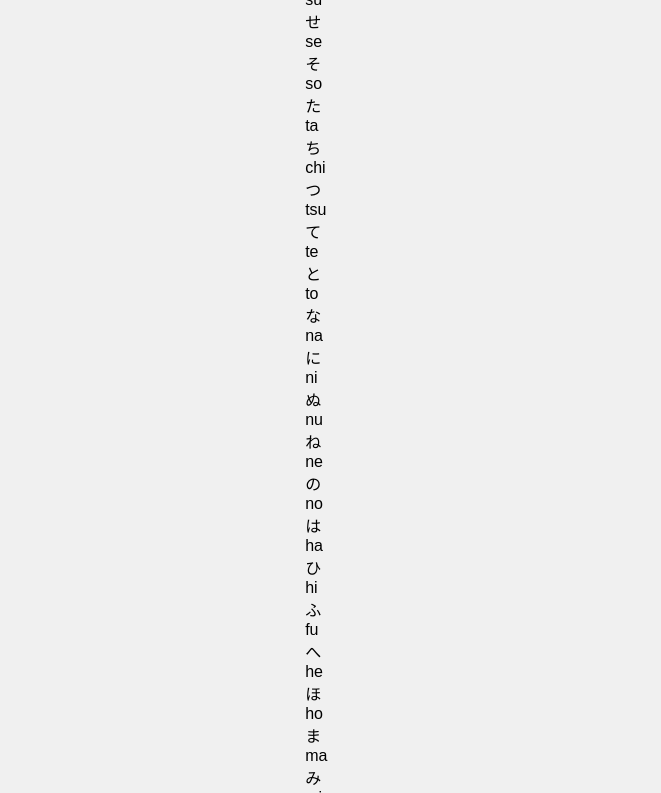
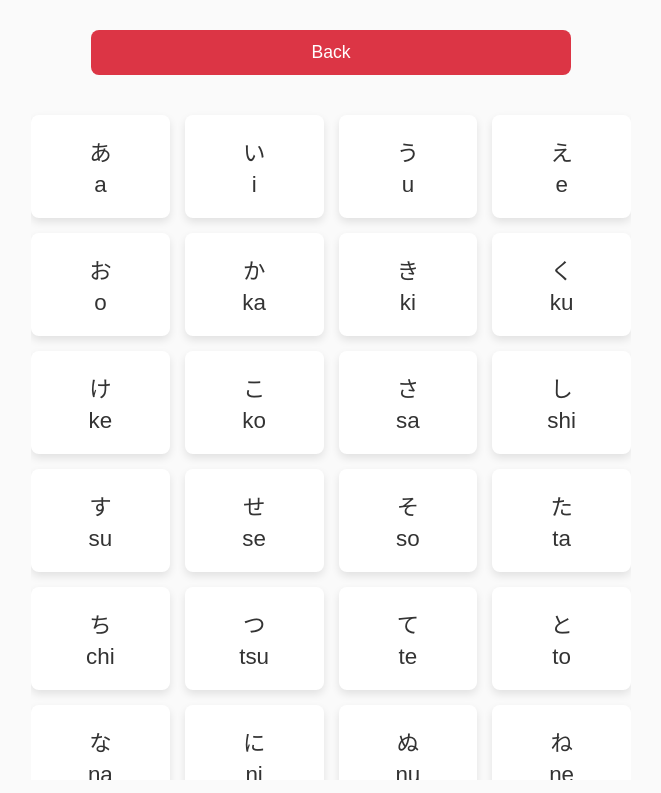
Before and after one commit to Learnjapaneselanguage/Study, a plain HTML site: page index.html in a window 1280 px wide. Both pictures are taken after a click on the button "Hiragana". Shown: the top 793 px of the page, without its empty margins (309-970 px from the left). Drawn offline with Linux system fonts and the light colour scheme.

Commit message:
Update style.css

```diff
--- a/style.css
+++ b/style.css
@@ -1,38 +1,129 @@
+/* General Reset */
+* {
+  margin: 0;
+  padding: 0;
+  box-sizing: border-box;
+}
+
+/* Body and basic layout */
 body {
-  font-family: Arial, sans-serif;
-  background-color: #f0f0f0;
+  font-family: 'Arial', sans-serif;
+  background-color: #fafafa;
   display: flex;
+  flex-direction: column;
   justify-content: center;
   align-items: center;
   height: 100vh;
-  margin: 0;
+  padding: 20px;
 }
 
-.container {
-  background-color: #fff;
-  padding: 20px;
-  border-radius: 10px;
-  box-shadow: 0 0 10px rgba(0, 0, 0, 0.1);
+/* Home section styling */
+#home {
   text-align: center;
+  max-width: 100%;
+  width: 90%;
 }
 
-input, button {
-  padding: 10px;
-  margin: 10px 0;
-  border: 1px solid #ccc;
-  border-radius: 5px;
+h1 {
+  font-size: 2rem;
+  margin-bottom: 20px;
+  color: #333;
 }
 
 button {
-  background-color: #007bff;
-  color: white;
+  padding: 15px;
+  margin: 10px 0;
+  width: 80%;
+  font-size: 1.2rem;
+  color: #fff;
+  background-color: #007BFF;
+  border: none;
+  border-radius: 8px;
   cursor: pointer;
+  transition: background-color 0.3s ease;
 }
 
 button:hover {
   background-color: #0056b3;
 }
 
-#weatherInfo {
+button:focus {
+  outline: none;
+}
+
+/* Section for displaying characters */
+#section {
+  display: flex;
+  flex-direction: column;
+  align-items: center;
+  width: 100%;
+  max-width: 600px;
+  text-align: center;
+  overflow-y: auto;
+  padding-bottom: 20px;
+}
+
+#back-btn {
+  padding: 12px 20px;
+  margin-bottom: 20px;
+  font-size: 1.1rem;
+  background-color: #dc3545;
+  color: #fff;
+  border: none;
+  border-radius: 8px;
+  cursor: pointer;
+  transition: background-color 0.3s ease;
+}
+
+#back-btn:hover {
+  background-color: #c82333;
+}
+
+/* Character cards grid */
+#characters {
+  display: grid;
+  grid-template-columns: repeat(auto-fill, minmax(120px, 1fr));
+  gap: 15px;
+  width: 100%;
   margin-top: 20px;
 }
+
+.character-card {
+  background-color: #fff;
+  border-radius: 8px;
+  padding: 20px;
+  box-shadow: 0 4px 8px rgba(0, 0, 0, 0.1);
+  text-align: center;
+  font-size: 1.4rem;
+  color: #333;
+  cursor: pointer;
+  transition: transform 0.3s ease, box-shadow 0.3s ease;
+  max-width: 150px;
+}
+
+.character-card:hover {
+  transform: translateY(-5px);
+  box-shadow: 0 6px 12px rgba(0, 0, 0, 0.15);
+}
+
+.character-card div {
+  margin-top: 5px;
+}
+
+@media (max-width: 600px) {
+  button {
+    width: 100%;
+  }
+
+  #characters {
+    grid-template-columns: repeat(auto-fill, minmax(90px, 1fr));
+  }
+
+  h1 {
+    font-size: 1.8rem;
+  }
+
+  #back-btn {
+    width: 100%;
+  }
+}
```
